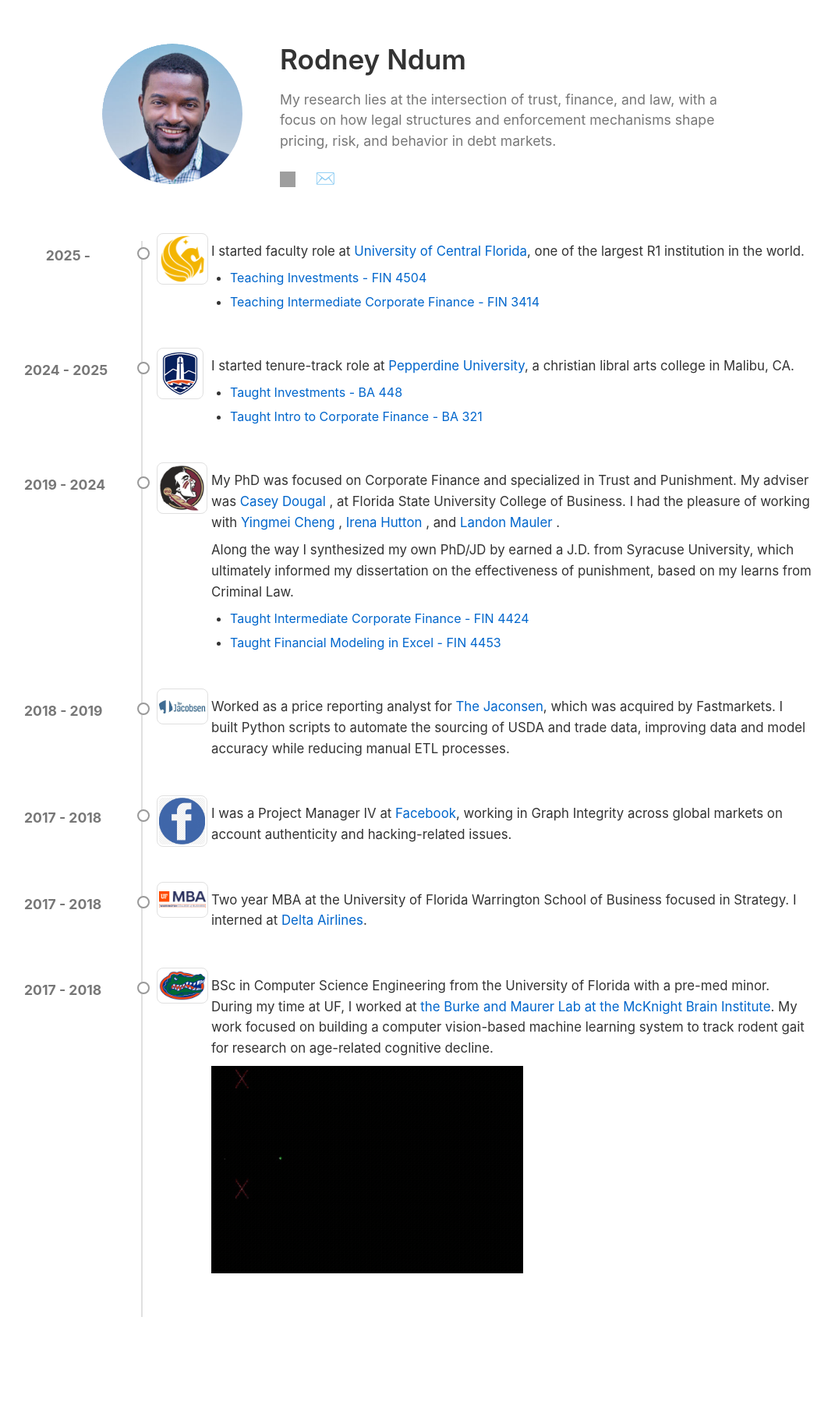
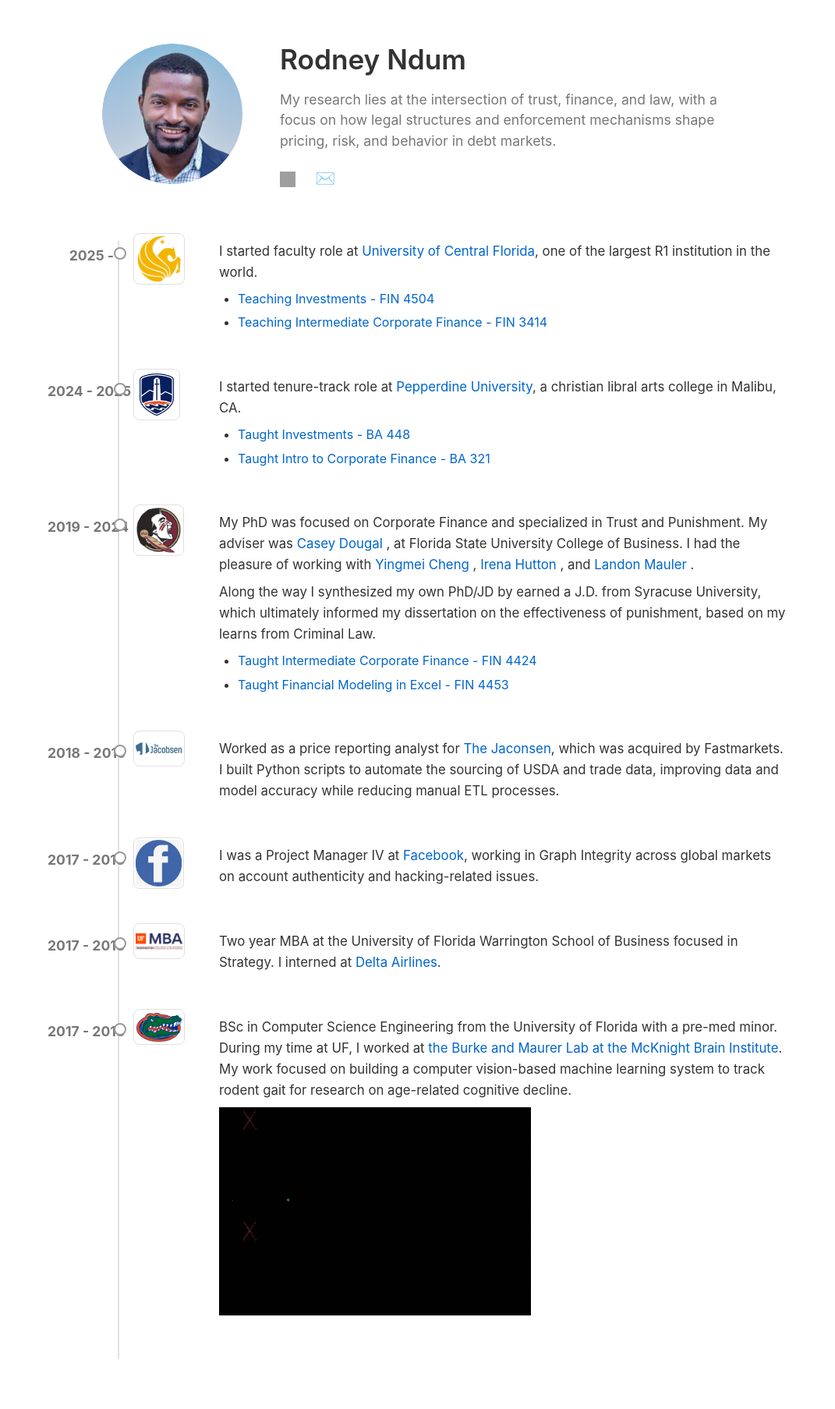
Before and after one commit to rndum/rndum.github.io, a Jekyll site: the page built from index.md, in a window 1280 px wide. Shown: the whole page at 78% size, without its empty margins (109-1180 px from the left). Built offline with Jekyll 4.4.1, drawn with Linux system fonts in a browser that asks for light colours; before the commit the page ends 1753 px from its top, so only the background shows below that; grey boxes are pictures that could not be loaded.

Commit message:
changes to timeline buffers

```diff
--- a/assets/css/style.css
+++ b/assets/css/style.css
@@ -64,13 +64,13 @@ body {
   position: relative;
   max-width: 800px;
   margin: 2em auto 4em;
-  padding-left: 220px;
+  padding-left: 160px;
 }
 
 .timeline::before {
   content: '';
   position: absolute;
-  left: 160px;
+  left: 100px;
   top: 0;
   height: 100%;
   width: 2px;
@@ -84,7 +84,7 @@ body {
 
 .timeline-date {
   position: absolute;
-  left: -210px;
+  left: -150px;
   top: 5px;
   text-align: right;
   font-weight: 700;
@@ -125,7 +125,7 @@ body {
 }
 
 .timeline-content {
-  padding-left: 30px;
+  padding-left: 70px;
 }
 
 .timeline-content p {
```
